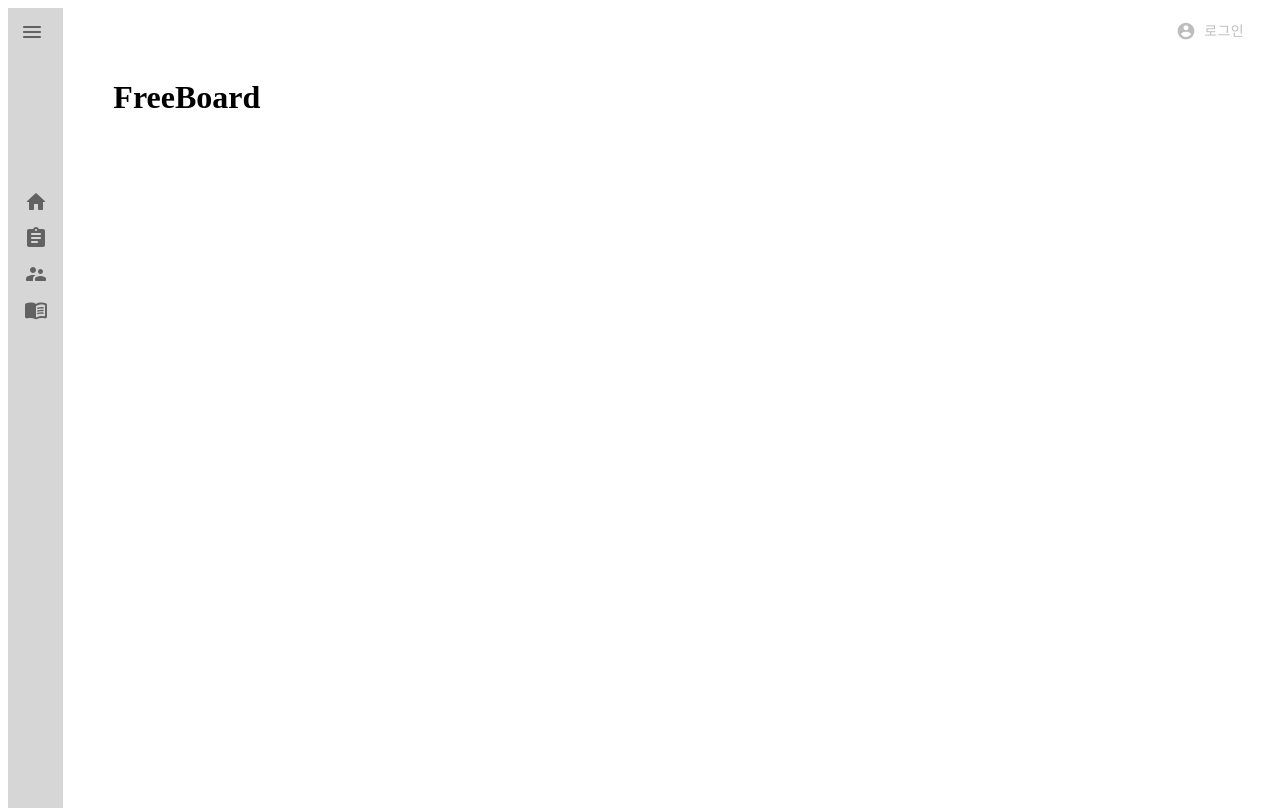
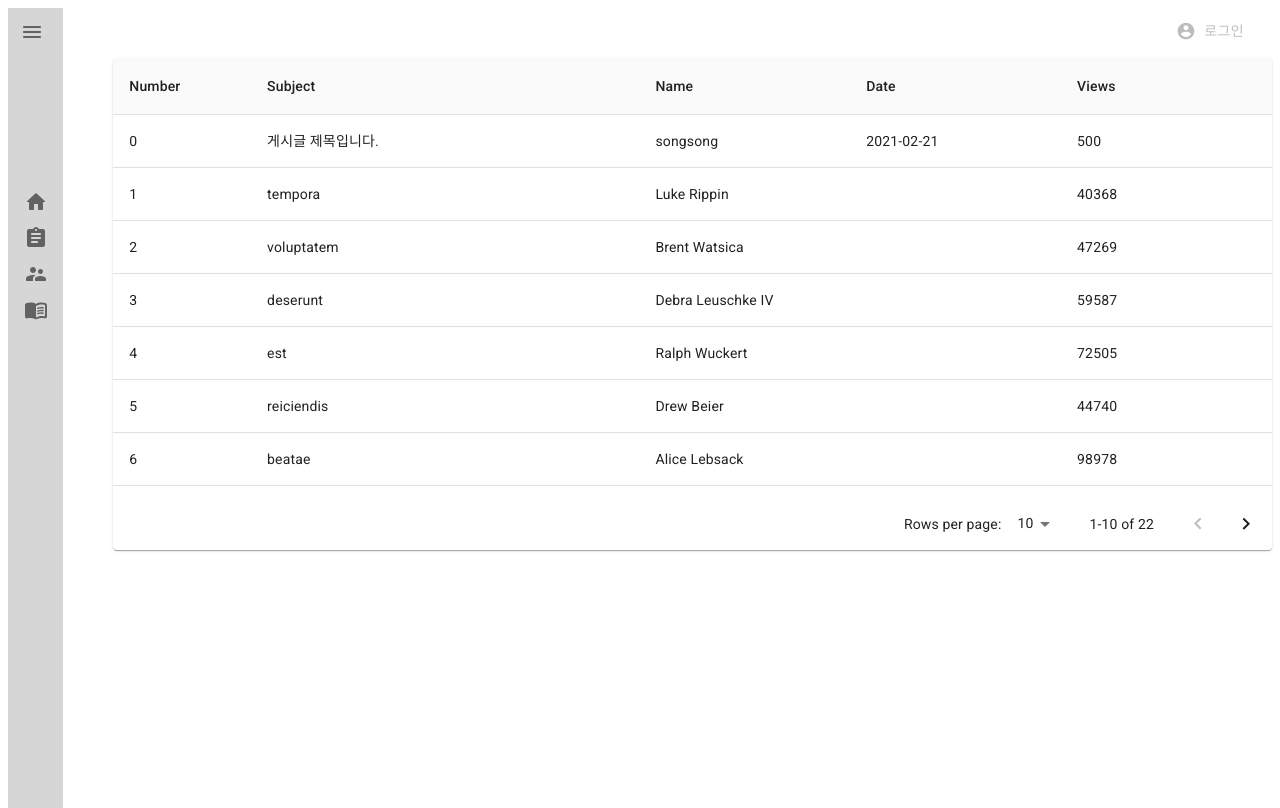
Before and after one commit to SpaciousKitchen/react-myblog, a React app in the folder front/: page /freeboard in a window 1280 px wide. Built offline with nearby package versions, Linux system fonts and the light colour scheme; the HTML template or start-up script is replaced by a standard one.

Commit message:
feat: freeboard 페이지 게시글 UI 구현

```diff
--- a/front/package.json
+++ b/front/package.json
@@ -20,6 +20,7 @@
   "dependencies": {
     "@material-ui/core": "4.11.2",
     "@material-ui/icons": "4.11.2",
+    "faker": "5.1.0",
     "prop-types": "15.7.2",
     "react": "17.0.1",
     "react-dom": "17.0.1",
--- /dev/null
+++ b/front/src/components/FreePosts.jsx
@@ -0,0 +1,110 @@
+import React, { useState, useEffect } from 'react';
+import { makeStyles } from '@material-ui/core/styles';
+import { useSelector } from 'react-redux';
+
+import Paper from '@material-ui/core/Paper';
+import Table from '@material-ui/core/Table';
+import TableBody from '@material-ui/core/TableBody';
+import TableCell from '@material-ui/core/TableCell';
+import TableContainer from '@material-ui/core/TableContainer';
+import TableHead from '@material-ui/core/TableHead';
+import TablePagination from '@material-ui/core/TablePagination';
+import TableRow from '@material-ui/core/TableRow';
+
+const columns = [
+  { label: 'Number', minWidth: 100 },
+  { label: 'Subject', minWidth: 340 },
+  {
+    label: 'Name',
+    minWidth: 170,
+    align: 'right',
+  },
+  {
+    label: 'Date',
+    minWidth: 170,
+    align: 'right',
+  },
+  {
+    label: 'Views',
+    minWidth: 170,
+    align: 'right',
+  },
+];
+
+const useStyles = makeStyles({
+  root: {
+    width: '100%',
+  },
+  container: {
+    maxHeight: 440,
+  },
+});
+
+const FreePosts = () => {
+  const classes = useStyles();
+  const { posts } = useSelector((state) => state.freeboard);
+  const [page, setPage] = useState(0);
+  const [rowsPerPage, setRowsPerPage] = useState(10);
+
+  useEffect(() => {
+    console.log(
+      posts.slice(page * rowsPerPage, page * rowsPerPage + rowsPerPage),
+    );
+  }, [page, rowsPerPage]);
+
+  const handleChangePage = (event, newPage) => {
+    setPage(newPage);
+  };
+
+  const handleChangeRowsPerPage = (event) => {
+    setRowsPerPage(+event.target.value);
+    setPage(0);
+  };
+  return (
+    <>
+      <Paper className={classes.root}>
+        <TableContainer className={classes.container}>
+          <Table stickyHeader aria-label="sticky table">
+            <TableHead>
+              <TableRow>
+                {columns.map((column) => (
+                  <TableCell style={{ minWidth: column.minWidth }}>
+                    {column.label}
+                  </TableCell>
+                ))}
+              </TableRow>
+            </TableHead>
+            <TableBody>
+              {posts
+                .slice(page * rowsPerPage, page * rowsPerPage + rowsPerPage)
+                .map((element, index) => (
+                  <TableRow
+                    hover
+                    role="checkbox"
+                    tabIndex={-1}
+                    key={element.id}
+                  >
+                    <TableCell>{index}</TableCell>
+                    <TableCell>{element.subject}</TableCell>
+                    <TableCell>{element.name}</TableCell>
+                    <TableCell>{element.date}</TableCell>
+                    <TableCell>{element.views}</TableCell>
+                  </TableRow>
+                ))}
+            </TableBody>
+          </Table>
+        </TableContainer>
+        <TablePagination
+          rowsPerPageOptions={[10, 25, 100]}
+          component="div"
+          count={posts.length}
+          rowsPerPage={rowsPerPage}
+          page={page}
+          onChangePage={handleChangePage}
+          onChangeRowsPerPage={handleChangeRowsPerPage}
+        />
+      </Paper>
+    </>
+  );
+};
+export default FreePosts;
--- /dev/null
+++ b/front/src/modules/freeboard.js
@@ -0,0 +1,33 @@
+import faker from 'faker';
+
+const init = {
+  posts: [
+    {
+      id: 1,
+      name: 'songsong',
+      subject: '게시글 제목입니다.',
+      date: '2021-02-21',
+      views: 500,
+    },
+  ],
+};
+let start = 21;
+
+while (start) {
+  init.posts.push({
+    id: start,
+    name: faker.name.findName(),
+    subject: faker.lorem.word(),
+    date: faker.date.past,
+    views: faker.random.number(),
+  });
+  start -= 1;
+}
+
+function FreeBoardReducer(state = init, action) {
+  switch (action) {
+    default:
+      return state;
+  }
+}
+export default FreeBoardReducer;
--- a/front/src/modules/index.js
+++ b/front/src/modules/index.js
@@ -1,7 +1,9 @@
 import { combineReducers } from 'redux';
 import user from './user';
+import freeboard from './freeboard';
 
 const rootReducer = combineReducers({
   user,
+  freeboard,
 });
 export default rootReducer;
--- a/front/src/pages/freeboard.jsx
+++ b/front/src/pages/freeboard.jsx
@@ -1,11 +1,14 @@
 import React from 'react';
+
 import AppLayout from '../Components/AppLayout';
+import FreePosts from '../components/FreePosts';
 
 const FreeBoard = () => (
   <>
     <AppLayout>
-      <h1>FreeBoard</h1>
+      <FreePosts />
     </AppLayout>
   </>
 );
+
 export default FreeBoard;
```
Also changed, not shown: front/index.html (renamed from front/public/index.html), 1 other file (tests, documents, lock files or other folders).
